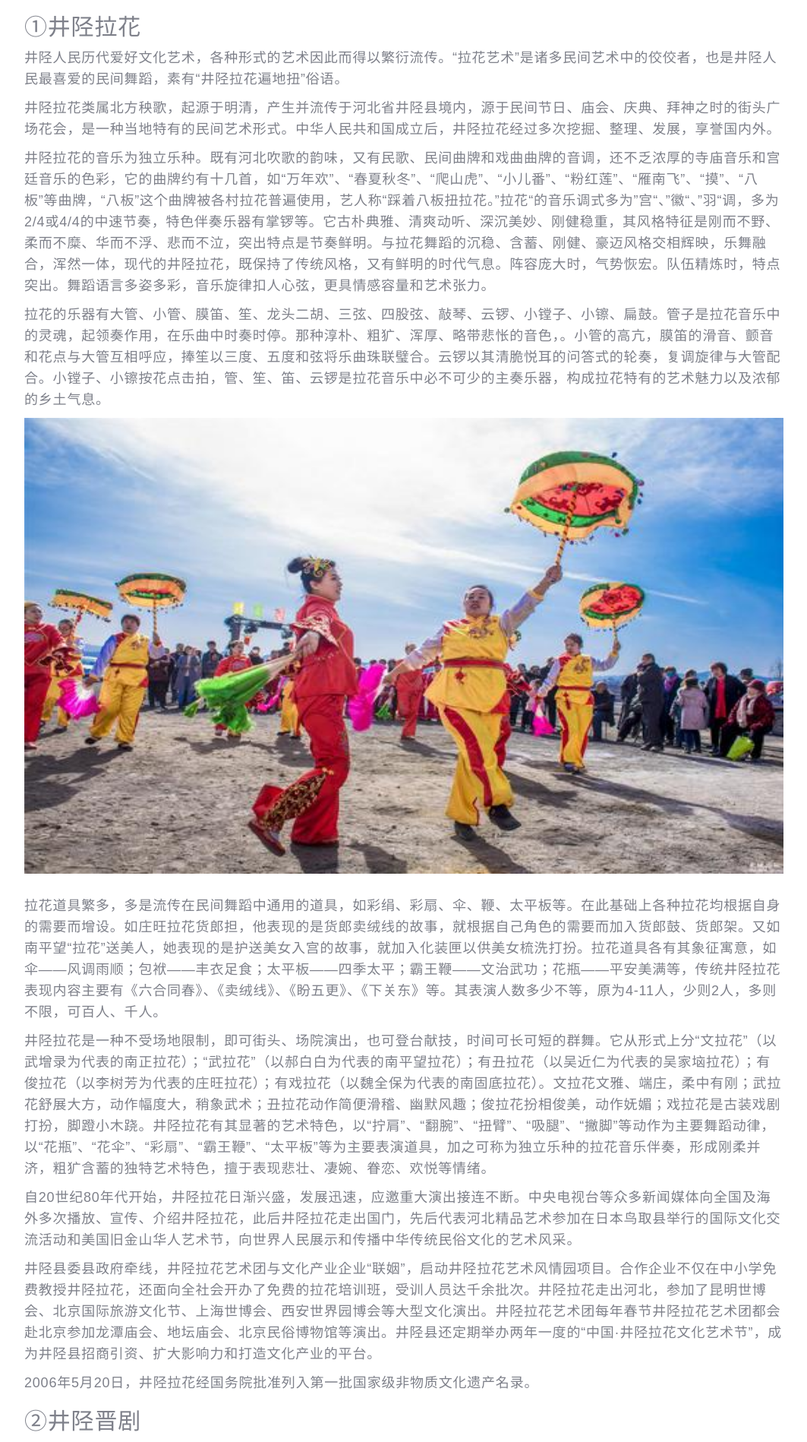
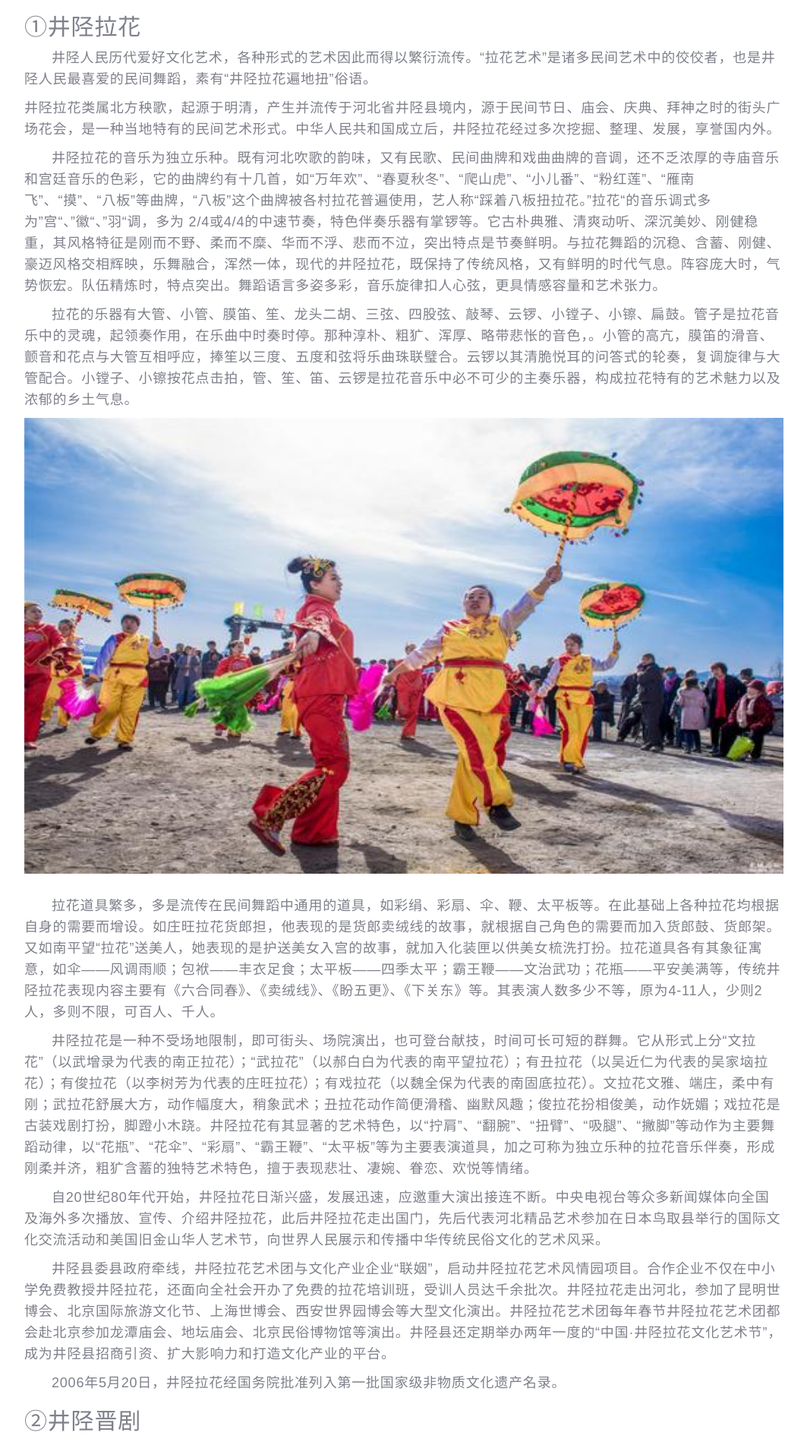
Before and after one commit to kinglogxzl/TCSZWeb, a Django app: page /custom/ in a window 1280 px wide. Shown: the part 821-2719 px from the top of the page at 76% size, without its empty margins (108-1171 px from the left). Run offline with Django 3.2, Linux system fonts and the light colour scheme; some libraries are stand-ins or nearby versions.

Commit message:
全部大体完事 就剩细节

```diff
--- a/templates/index.html
+++ b/templates/index.html
@@ -169,7 +169,7 @@
                     </div>
                     <div class="pricing-head">
                         <img class="chuxing-i" src="/static/img/lvyou.png" alt="">
-                        <a class="chuxing-a" href=""><h3 class="chuxing">旅游攻略 </h3></a>
+                        <a class="chuxing-a" href="/trip/strategy"><h3 class="chuxing">旅游攻略 </h3></a>
                     </div>
                 </div>
             </div>
@@ -189,7 +189,7 @@
                     </div>
                     <div class="pricing-head">
                         <img class="chuxing-i" src="/static/img/dianhua.png" alt="">
-                        <a class="chuxing-a" href=""><h3 class="chuxing">常用电话</h3></a>
+                        <a class="chuxing-a" href="/trip/service"><h3 class="chuxing">常用电话</h3></a>
                     </div>
                 </div>
             </div>
@@ -199,7 +199,7 @@
                     </div>
                     <div class="pricing-head">
                         <img class="chuxing-i" src="/static/img/jiaotong.png" alt="">
-                        <a class="chuxing-a" href=""><h3 class="chuxing">景区交通</h3></a>
+                        <a class="chuxing-a" href="/trip/traffic"><h3 class="chuxing">景区交通</h3></a>
                     </div>
                 </div>
             </div>
--- a/templates/watertown/custom.html
+++ b/templates/watertown/custom.html
@@ -15,38 +15,38 @@
     </ul>
     <div class="clear"></div>
     <div class="introduction" >
-        <h2 class="page-h2">陶瓷水镇-水镇民俗</h2>
+        <h2 class="page-h2" style="text-align:center">陶瓷水镇-水镇民俗</h2>
             <div class="page-p">
                    <div class="gl1" style="padding-top:20px">
         <img src="/static/img/img/lahua2.jpg" height="600" width="1000">
     </div>
-                <h2 >①井陉拉花</h2><p>井陉人民历代爱好文化艺术，各种形式的艺术因此而得以繁衍流传。“拉花艺术”是诸多民间艺术中的佼佼者，也是井陉人民最喜爱的民间舞蹈，素有“井陉拉花遍地扭”俗语。</p><p>井陉拉花类属北方秧歌，起源于明清，产生并流传于河北省井陉县境内，源于民间节日、庙会、庆典、拜神之时的街头广场花会，是一种当地特有的民间艺术形式。中华人民共和国成立后，井陉拉花经过多次挖掘、整理、发展，享誉国内外。</p>
-               <p> 井陉拉花的音乐为独立乐种。既有河北吹歌的韵味，又有民歌、民间曲牌和戏曲曲牌的音调，还不乏浓厚的寺庙音乐和宫廷音乐的色彩，它的曲牌约有十几首，如“万年欢”、“春夏秋冬”、“爬山虎”、“小儿番”、“粉红莲”、“雁南飞”、“摸”、“八板”等曲牌，“八板”这个曲牌被各村拉花普遍使用，艺人称“踩着八板扭拉花。”拉花“的音乐调式多为”宫“、”徽“、”羽“调，多为 2/4或4/4的中速节奏，特色伴奏乐器有掌锣等。它古朴典雅、清爽动听、深沉美妙、刚健稳重，其风格特征是刚而不野、柔而不糜、华而不浮、悲而不泣，突出特点是节奏鲜明。与拉花舞蹈的沉稳、含蓄、刚健、豪迈风格交相辉映，乐舞融合，浑然一体，现代的井陉拉花，既保持了传统风格，又有鲜明的时代气息。阵容庞大时，气势恢宏。队伍精炼时，特点突出。舞蹈语言多姿多彩，音乐旋律扣人心弦，更具情感容量和艺术张力。</p>
-                                    <p>拉花的乐器有大管、小管、膜笛、笙、龙头二胡、三弦、四股弦、敲琴、云锣、小镗子、小镲、扁鼓。管子是拉花音乐中的灵魂，起领奏作用，在乐曲中时奏时停。那种淳朴、粗犷、浑厚、略带悲怅的音色，。小管的高亢，膜笛的滑音、颤音和花点与大管互相呼应，捧笙以三度、五度和弦将乐曲珠联璧合。云锣以其清脆悦耳的问答式的轮奏，复调旋律与大管配合。小镗子、小镲按花点击拍，管、笙、笛、云锣是拉花音乐中必不可少的主奏乐器，构成拉花特有的艺术魅力以及浓郁的乡土气息。</p><div class="gl1">
+                <h2 >①井陉拉花</h2><p style="text-indent: 2em">井陉人民历代爱好文化艺术，各种形式的艺术因此而得以繁衍流传。“拉花艺术”是诸多民间艺术中的佼佼者，也是井陉人民最喜爱的民间舞蹈，素有“井陉拉花遍地扭”俗语。</p><p>井陉拉花类属北方秧歌，起源于明清，产生并流传于河北省井陉县境内，源于民间节日、庙会、庆典、拜神之时的街头广场花会，是一种当地特有的民间艺术形式。中华人民共和国成立后，井陉拉花经过多次挖掘、整理、发展，享誉国内外。</p>
+               <p style="text-indent: 2em"> 井陉拉花的音乐为独立乐种。既有河北吹歌的韵味，又有民歌、民间曲牌和戏曲曲牌的音调，还不乏浓厚的寺庙音乐和宫廷音乐的色彩，它的曲牌约有十几首，如“万年欢”、“春夏秋冬”、“爬山虎”、“小儿番”、“粉红莲”、“雁南飞”、“摸”、“八板”等曲牌，“八板”这个曲牌被各村拉花普遍使用，艺人称“踩着八板扭拉花。”拉花“的音乐调式多为”宫“、”徽“、”羽“调，多为 2/4或4/4的中速节奏，特色伴奏乐器有掌锣等。它古朴典雅、清爽动听、深沉美妙、刚健稳重，其风格特征是刚而不野、柔而不糜、华而不浮、悲而不泣，突出特点是节奏鲜明。与拉花舞蹈的沉稳、含蓄、刚健、豪迈风格交相辉映，乐舞融合，浑然一体，现代的井陉拉花，既保持了传统风格，又有鲜明的时代气息。阵容庞大时，气势恢宏。队伍精炼时，特点突出。舞蹈语言多姿多彩，音乐旋律扣人心弦，更具情感容量和艺术张力。</p>
+                                    <p style="text-indent: 2em">拉花的乐器有大管、小管、膜笛、笙、龙头二胡、三弦、四股弦、敲琴、云锣、小镗子、小镲、扁鼓。管子是拉花音乐中的灵魂，起领奏作用，在乐曲中时奏时停。那种淳朴、粗犷、浑厚、略带悲怅的音色，。小管的高亢，膜笛的滑音、颤音和花点与大管互相呼应，捧笙以三度、五度和弦将乐曲珠联璧合。云锣以其清脆悦耳的问答式的轮奏，复调旋律与大管配合。小镗子、小镲按花点击拍，管、笙、笛、云锣是拉花音乐中必不可少的主奏乐器，构成拉花特有的艺术魅力以及浓郁的乡土气息。</p><div class="gl1">
                 <img src="/static/img/img/lahua1.jpg" height="600" width="1000">
     </div><br/>
-                <p>拉花道具繁多，多是流传在民间舞蹈中通用的道具，如彩绢、彩扇、伞、鞭、太平板等。在此基础上各种拉花均根据自身的需要而增设。如庄旺拉花货郎担，他表现的是货郎卖绒线的故事，就根据自己角色的需要而加入货郎鼓、货郎架。又如南平望“拉花”送美人，她表现的是护送美女入宫的故事，就加入化装匣以供美女梳洗打扮。拉花道具各有其象征寓意，如伞——风调雨顺；包袱——丰衣足食；太平板——四季太平；霸王鞭——文治武功；花瓶——平安美满等，传统井陉拉花表现内容主要有《六合同春》、《卖绒线》、《盼五更》、《下关东》等。其表演人数多少不等，原为4-11人，少则2人，多则不限，可百人、千人。</p>
-                                    <p>井陉拉花是一种不受场地限制，即可街头、场院演出，也可登台献技，时间可长可短的群舞。它从形式上分“文拉花”（以武增录为代表的南正拉花）；“武拉花”（以郝白白为代表的南平望拉花）；有丑拉花（以吴近仁为代表的吴家垴拉花）；有俊拉花（以李树芳为代表的庄旺拉花）；有戏拉花（以魏全保为代表的南固底拉花）。文拉花文雅、端庄，柔中有刚；武拉花舒展大方，动作幅度大，稍象武术；丑拉花动作简便滑稽、幽默风趣；俊拉花扮相俊美，动作妩媚；戏拉花是古装戏剧打扮，脚蹬小木跷。井陉拉花有其显著的艺术特色，以“拧肩”、“翻腕”、“扭臂”、“吸腿”、“撇脚”等动作为主要舞蹈动律，以“花瓶”、“花伞”、“彩扇”、“霸王鞭”、“太平板”等为主要表演道具，加之可称为独立乐种的拉花音乐伴奏，形成刚柔并济，粗犷含蓄的独特艺术特色，擅于表现悲壮、凄婉、眷恋、欢悦等情绪。</p>
-                                    <p>自20世纪80年代开始，井陉拉花日渐兴盛，发展迅速，应邀重大演出接连不断。中央电视台等众多新闻媒体向全国及海外多次播放、宣传、介绍井陉拉花，此后井陉拉花走出国门，先后代表河北精品艺术参加在日本鸟取县举行的国际文化交流活动和美国旧金山华人艺术节，向世界人民展示和传播中华传统民俗文化的艺术风采。</p>
-                                    <p>井陉县委县政府牵线，井陉拉花艺术团与文化产业企业“联姻”，启动井陉拉花艺术风情园项目。合作企业不仅在中小学免费教授井陉拉花，还面向全社会开办了免费的拉花培训班，受训人员达千余批次。井陉拉花走出河北，参加了昆明世博会、北京国际旅游文化节、上海世博会、西安世界园博会等大型文化演出。井陉拉花艺术团每年春节井陉拉花艺术团都会赴北京参加龙潭庙会、地坛庙会、北京民俗博物馆等演出。井陉县还定期举办两年一度的“中国·井陉拉花文化艺术节”，成为井陉县招商引资、扩大影响力和打造文化产业的平台。</p>
-                                    2006年5月20日，井陉拉花经国务院批准列入第一批国家级非物质文化遗产名录。</p></div>
+                <p style="text-indent: 2em">拉花道具繁多，多是流传在民间舞蹈中通用的道具，如彩绢、彩扇、伞、鞭、太平板等。在此基础上各种拉花均根据自身的需要而增设。如庄旺拉花货郎担，他表现的是货郎卖绒线的故事，就根据自己角色的需要而加入货郎鼓、货郎架。又如南平望“拉花”送美人，她表现的是护送美女入宫的故事，就加入化装匣以供美女梳洗打扮。拉花道具各有其象征寓意，如伞——风调雨顺；包袱——丰衣足食；太平板——四季太平；霸王鞭——文治武功；花瓶——平安美满等，传统井陉拉花表现内容主要有《六合同春》、《卖绒线》、《盼五更》、《下关东》等。其表演人数多少不等，原为4-11人，少则2人，多则不限，可百人、千人。</p>
+                                    <p style="text-indent: 2em">井陉拉花是一种不受场地限制，即可街头、场院演出，也可登台献技，时间可长可短的群舞。它从形式上分“文拉花”（以武增录为代表的南正拉花）；“武拉花”（以郝白白为代表的南平望拉花）；有丑拉花（以吴近仁为代表的吴家垴拉花）；有俊拉花（以李树芳为代表的庄旺拉花）；有戏拉花（以魏全保为代表的南固底拉花）。文拉花文雅、端庄，柔中有刚；武拉花舒展大方，动作幅度大，稍象武术；丑拉花动作简便滑稽、幽默风趣；俊拉花扮相俊美，动作妩媚；戏拉花是古装戏剧打扮，脚蹬小木跷。井陉拉花有其显著的艺术特色，以“拧肩”、“翻腕”、“扭臂”、“吸腿”、“撇脚”等动作为主要舞蹈动律，以“花瓶”、“花伞”、“彩扇”、“霸王鞭”、“太平板”等为主要表演道具，加之可称为独立乐种的拉花音乐伴奏，形成刚柔并济，粗犷含蓄的独特艺术特色，擅于表现悲壮、凄婉、眷恋、欢悦等情绪。</p>
+                                    <p style="text-indent: 2em">自20世纪80年代开始，井陉拉花日渐兴盛，发展迅速，应邀重大演出接连不断。中央电视台等众多新闻媒体向全国及海外多次播放、宣传、介绍井陉拉花，此后井陉拉花走出国门，先后代表河北精品艺术参加在日本鸟取县举行的国际文化交流活动和美国旧金山华人艺术节，向世界人民展示和传播中华传统民俗文化的艺术风采。</p>
+                                    <p style="text-indent: 2em">井陉县委县政府牵线，井陉拉花艺术团与文化产业企业“联姻”，启动井陉拉花艺术风情园项目。合作企业不仅在中小学免费教授井陉拉花，还面向全社会开办了免费的拉花培训班，受训人员达千余批次。井陉拉花走出河北，参加了昆明世博会、北京国际旅游文化节、上海世博会、西安世界园博会等大型文化演出。井陉拉花艺术团每年春节井陉拉花艺术团都会赴北京参加龙潭庙会、地坛庙会、北京民俗博物馆等演出。井陉县还定期举办两年一度的“中国·井陉拉花文化艺术节”，成为井陉县招商引资、扩大影响力和打造文化产业的平台。</p>
+                                    <p style="text-indent: 2em">2006年5月20日，井陉拉花经国务院批准列入第一批国家级非物质文化遗产名录。</p></div>
 
              <div class="page-p">
-                 <h2 >②井陉晋剧</h2><p style="padding-top:20px">井陉晋剧流传于石家庄市的井陉县，井陉与山西接壤，该县是千年古县、中国民间艺术之乡、中国感恩文化之乡。井陉人酷爱晋剧，十九世纪中叶，晋剧传入井陉，到二十世纪初，可谓“村村有戏楼，人人唱晋剧”，全县各村都有了晋剧戏班，这些晋剧戏班逢年过节、婚丧嫁娶都要开锣唱戏。井陉晋剧有剧目三百多个，曲牌五百余种，自创剧目在省、市连获大奖，唱段入选《中国戏曲音乐集成》，并有《火烧庆功楼》、《皇姑出家》等十六个剧目被录制成光盘出版、发行。井陉晋剧的剧本百分之八十都是自创剧目和改编剧目。井陉晋剧的五大特征，使其成为一种不同于其他任何曲种的独特戏曲品种，具有很高的社会价值、艺术价值和商业价值。</p> <div class="gl1" style="padding-top:20px;padding-bottom:20px">
+                 <h2 >②井陉晋剧</h2><p style="text-indent: 2em">井陉晋剧流传于石家庄市的井陉县，井陉与山西接壤，该县是千年古县、中国民间艺术之乡、中国感恩文化之乡。井陉人酷爱晋剧，十九世纪中叶，晋剧传入井陉，到二十世纪初，可谓“村村有戏楼，人人唱晋剧”，全县各村都有了晋剧戏班，这些晋剧戏班逢年过节、婚丧嫁娶都要开锣唱戏。井陉晋剧有剧目三百多个，曲牌五百余种，自创剧目在省、市连获大奖，唱段入选《中国戏曲音乐集成》，并有《火烧庆功楼》、《皇姑出家》等十六个剧目被录制成光盘出版、发行。井陉晋剧的剧本百分之八十都是自创剧目和改编剧目。井陉晋剧的五大特征，使其成为一种不同于其他任何曲种的独特戏曲品种，具有很高的社会价值、艺术价值和商业价值。</p> <div class="gl1" style="padding-top:20px;padding-bottom:20px">
         <img src="/static/img/img/jinju1.png" height="600" width="1000">
     </div>
-<p style="padding-top:20px;padding-bottom:20px" >井陉晋剧在2006年被评为国家级非物质文化遗产，至今已经传承了170多年。近年来，该剧团为了更好的传承井陉晋剧，让更多群众欣赏到精彩的晋剧演出，常年深入在乡村开展文化惠民送戏下乡活动，每年给群众演出近500场次。</p></p></div>
+<p style="text-indent: 2em">井陉晋剧在2006年被评为国家级非物质文化遗产，至今已经传承了170多年。近年来，该剧团为了更好的传承井陉晋剧，让更多群众欣赏到精彩的晋剧演出，常年深入在乡村开展文化惠民送戏下乡活动，每年给群众演出近500场次。</p></p></div>
 
     <div class="gl1" style="padding-bottom:20px">
         <img src="/static/img/img/jinju2.png" height="600" width="1000">
     </div>
 </div>
             <div class="page-p">
-                <h2 >③井陉老虎火</h2><p style="padding-top: 20px;padding-bottom: 20px">2008年6月入选第一批国家级非物质文化遗产扩展项目，最长沉寂15年。老虎火”起源于清朝康熙年间，相传为南张井一先祖在山西偷师而得，纯手工制作、安全系数高，烟火造型美观、内涵丰富，可近距离观看。
+                <h2 >③井陉老虎火</h2><p style="text-indent: 2em">2008年6月入选第一批国家级非物质文化遗产扩展项目，最长沉寂15年。老虎火”起源于清朝康熙年间，相传为南张井一先祖在山西偷师而得，纯手工制作、安全系数高，烟火造型美观、内涵丰富，可近距离观看。
                 <div class="gl1">
             <img src="/static/img/img/huo7.jpg" height="600" width="1000">
-        </div>
-                <p style="padding-top: 20px;padding-bottom: 10px">
+        </div><br/>
+                <p style="text-indent: 2em">
                     燃放时，两人拉一人推，皆赤膊上阵，彰显太行儿女之彪悍和勇敢，有“天下奇观老虎火”之称。 </p>
                 </p>
         </div>
```
Also changed, not shown: templates/watertown/celebrity.html (+5 -5 lines), templates/watertown/origin.html (+5 -4 lines), templates/watertown/tradition.html (+7 -8 lines).
